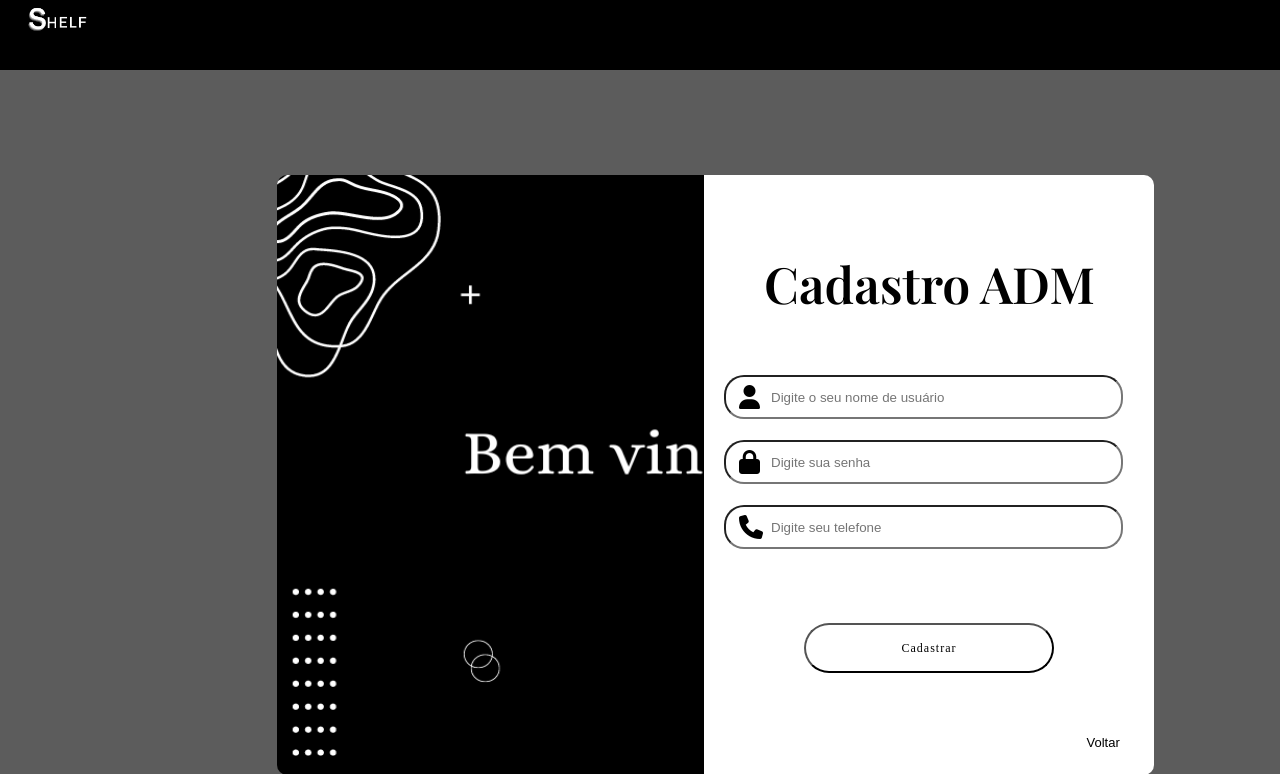
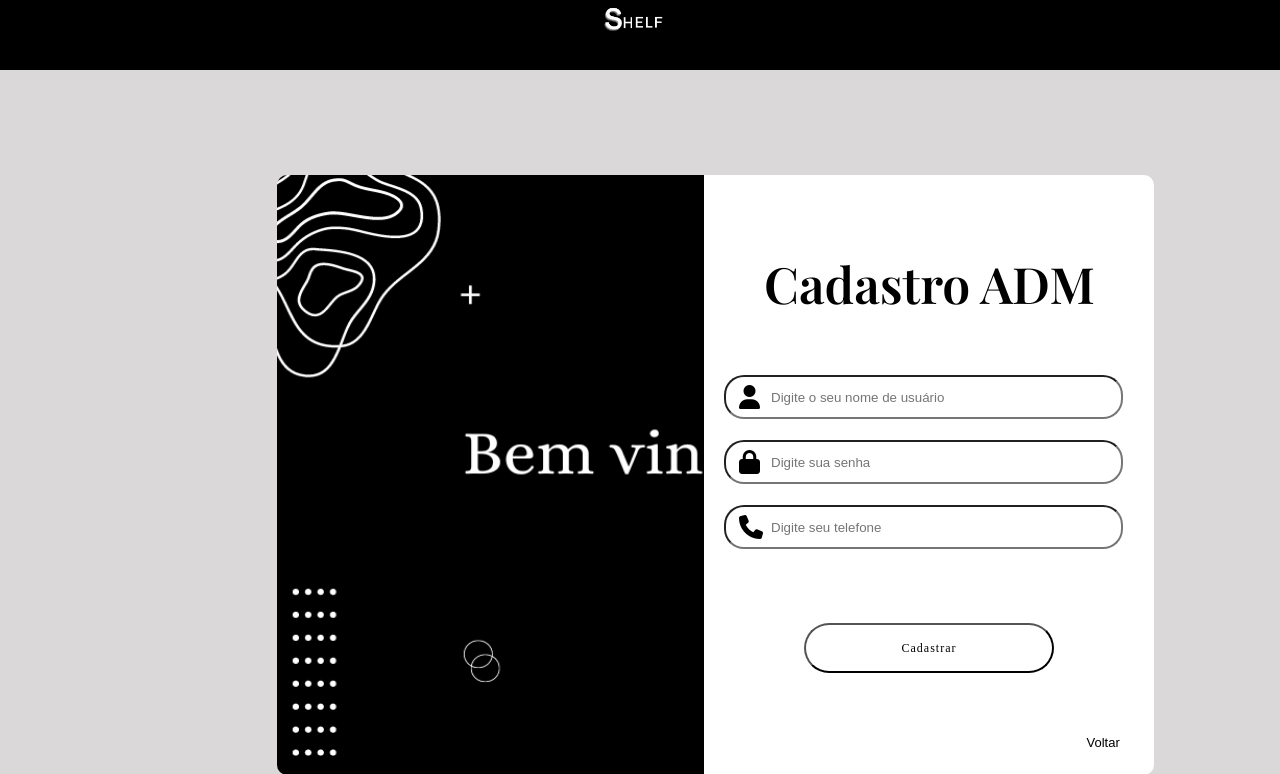
Before and after one commit to HeitorCellaOliveira/BibliotecaPHPOF, a PHP site: page /cadastroPage.php in a window 1280 px wide. Shown: the top 774 px of the page. Run offline with PHP 8.4, Linux system fonts and the light colour scheme; some web fonts are replaced.

Commit message:
Update cadastroPage.php

```diff
--- a/cadastroPage.php
+++ b/cadastroPage.php
@@ -42,13 +42,13 @@ if(isset($_POST['nome']) || isset($_POST['senha']) || isset($_POST['telefone']))
 
     }
     body {
-            background-color: #5C5C5C; /* Light gray background color */
+            background-color: #DAD8D8; /*ght gray background color */
             margin: 0;
             padding: 0;
         }
 
     .logo{
-      left:1%;
+      left:46%;
       position: absolute;
       width:7%;
       top:-5px;
```
